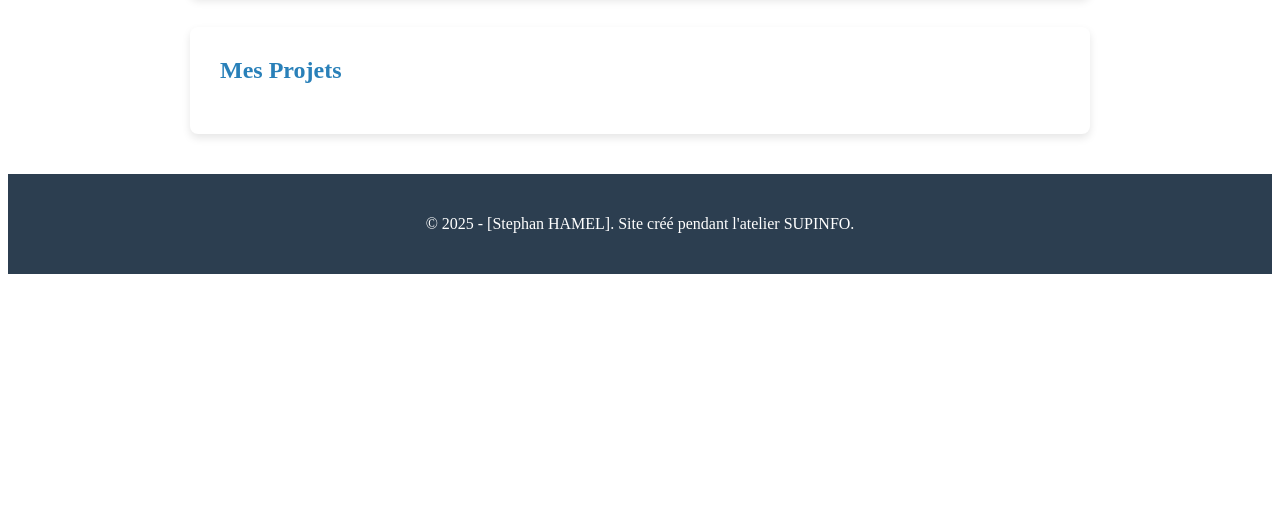
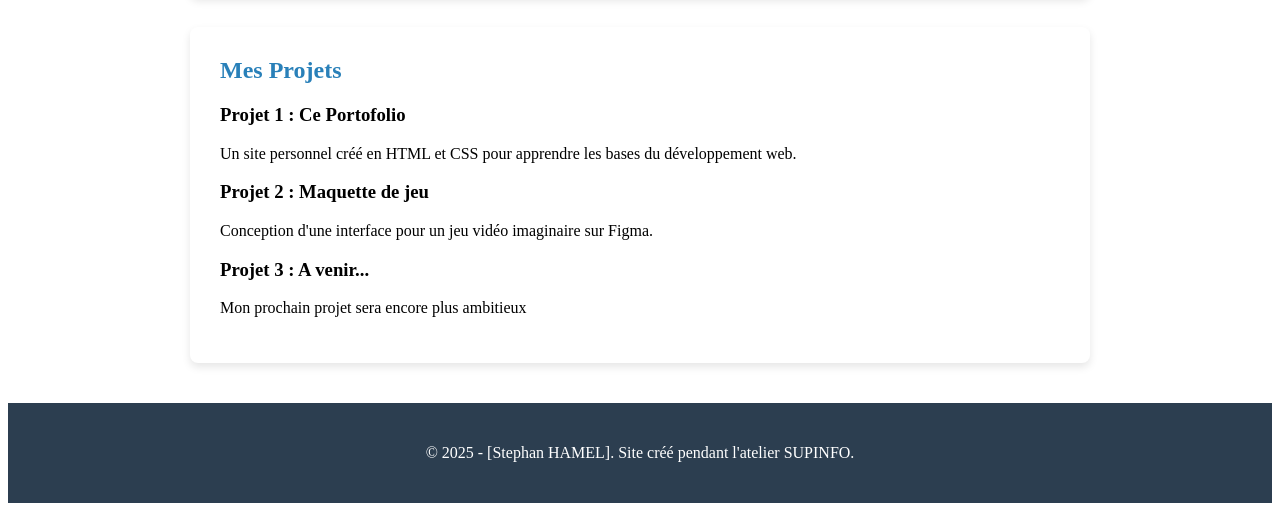
Before and after one commit to Pers-nne3002/Pers-nne3002.github.io, a plain HTML site: page index.html in a window 1280 px wide. Shown: the part 346-857 px from the top of the page. Before the commit the page ends 800 px from the top, so only its background shows below. Drawn offline with Linux system fonts and the light colour scheme.

Commit message:
Add files via upload

```diff
--- a/index.html
+++ b/index.html
@@ -27,7 +27,24 @@
             </section>
             <section id="projets">
                 <h2>Mes Projets</h2>
-                <!-- Nos projets viendront ici -->
+                <div class="carte-projets-conteneur">
+                    <div class="carte">
+                        <h3>Projet 1 : Ce Portofolio</h3>
+                        <p>
+                            Un site personnel créé en HTML et CSS pour apprendre les bases du développement web.
+                        </p>
+                    </div>
+                    <div class="carte">
+                        <h3>Projet 2 : Maquette de jeu</h3>
+                        <p>
+                            Conception d'une interface pour un jeu vidéo imaginaire sur Figma.
+                        </p>
+                    </div>
+                    <div class="carte">
+                        <h3>Projet 3 : A venir...</h3>
+                        <p>Mon prochain projet sera encore plus ambitieux</p>
+                    </div>
+                </div>
             </section>
         </main>
         <footer>
```
Also changed, not shown: style copy.css (added, +9 -0 lines).
